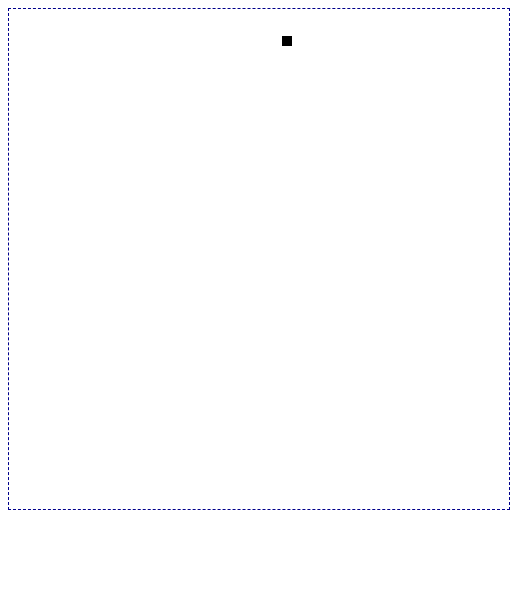
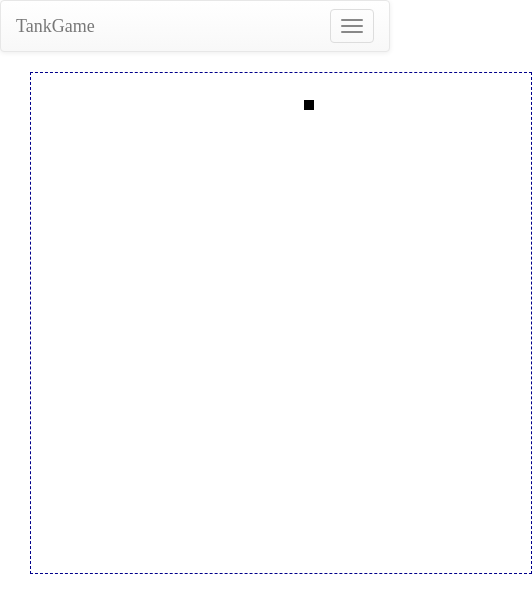
Before and after one commit to thomashed/TankGame_ClientSide, a website: page html/index.html in a window 390 px wide. Shown: the whole page, 532 px wide, since content can reach past the window. Drawn offline with nearby package versions, Linux system fonts and the light colour scheme.

Commit message:
made files Commit by: Thomas

```diff
--- a/html/index.html
+++ b/html/index.html
@@ -4,15 +4,60 @@
     <meta charset="UTF-8">
     <title>Demo</title>
 
+    <!-- Styles -->
     <!-- TODO: Change file path when requesting files from server -->
-    <link rel="stylesheet" href="../"/>
-    <link rel="stylesheet" href=""/>
+    <link rel="stylesheet" href="../bower_components/bootstrap/dist/css/bootstrap.css"/>
+    <link rel="stylesheet" href="../bower_components/bootstrap/dist/css/bootstrap-theme.css"/>
+    <link rel="stylesheet" href="../styles/game.css"/>
+    <link rel="stylesheet" href="../styles/reset.css"/>
+    <link rel="stylesheet" href="../styles/style.css"/>
 
 </head>
 <body>
 
-<canvas id="gameCanvas" style="border: 1px dashed darkblue"></canvas>
+<!-- NAVBAR START -->
 
+<nav class="navbar navbar-default">
+    <div class="container-fluid">
+        <!-- Brand and toggle get grouped for better mobile display -->
+        <div class="navbar-header">
+            <button type="button" class="navbar-toggle collapsed" data-toggle="collapse" data-target="#bs-example-navbar-collapse-1">
+                <span class="sr-only">Toggle navigation</span>
+                <span class="icon-bar"></span>
+                <span class="icon-bar"></span>
+                <span class="icon-bar"></span>
+            </button>
+            <a class="navbar-brand" href="#">TankGame</a>
+        </div>
+
+        <!-- Collect the nav links, forms, and other content for toggling -->
+        <div class="collapse navbar-collapse" id="bs-example-navbar-collapse-1">
+            <ul class="nav navbar-nav">
+                <!-- <li><a href="#">Link</a></li> -->
+            </ul>
+
+
+        </div><!-- /.navbar-collapse -->
+    </div><!-- /.container-fluid -->
+</nav>
+
+<!-- NAVBAR END -->
+
+<div class="container">
+    <div class="col-sm-offset-3 col-md-offset-3 col-lg-offset-3 col-sm-6 col-md-6 col-lg-6">
+        <canvas id="gameCanvas" style="border: 1px dashed darkblue"></canvas>
+    </div>
+</div>
+
+
+
+
+
+<!-- Components -->
+<script src="../bower_components/jquery/dist/jquery.js"></script>
+<script src="../bower_components/bootstrap/dist/js/bootstrap.js"></script>
+
+<!-- Project files -->
 <!-- TODO: Change file path when requesting files from server -->
 <script src="http://localhost:8000/socket.io/socket.io.js"></script>
 <script src="../js/requestAnimationFrame.js"></script>
```
